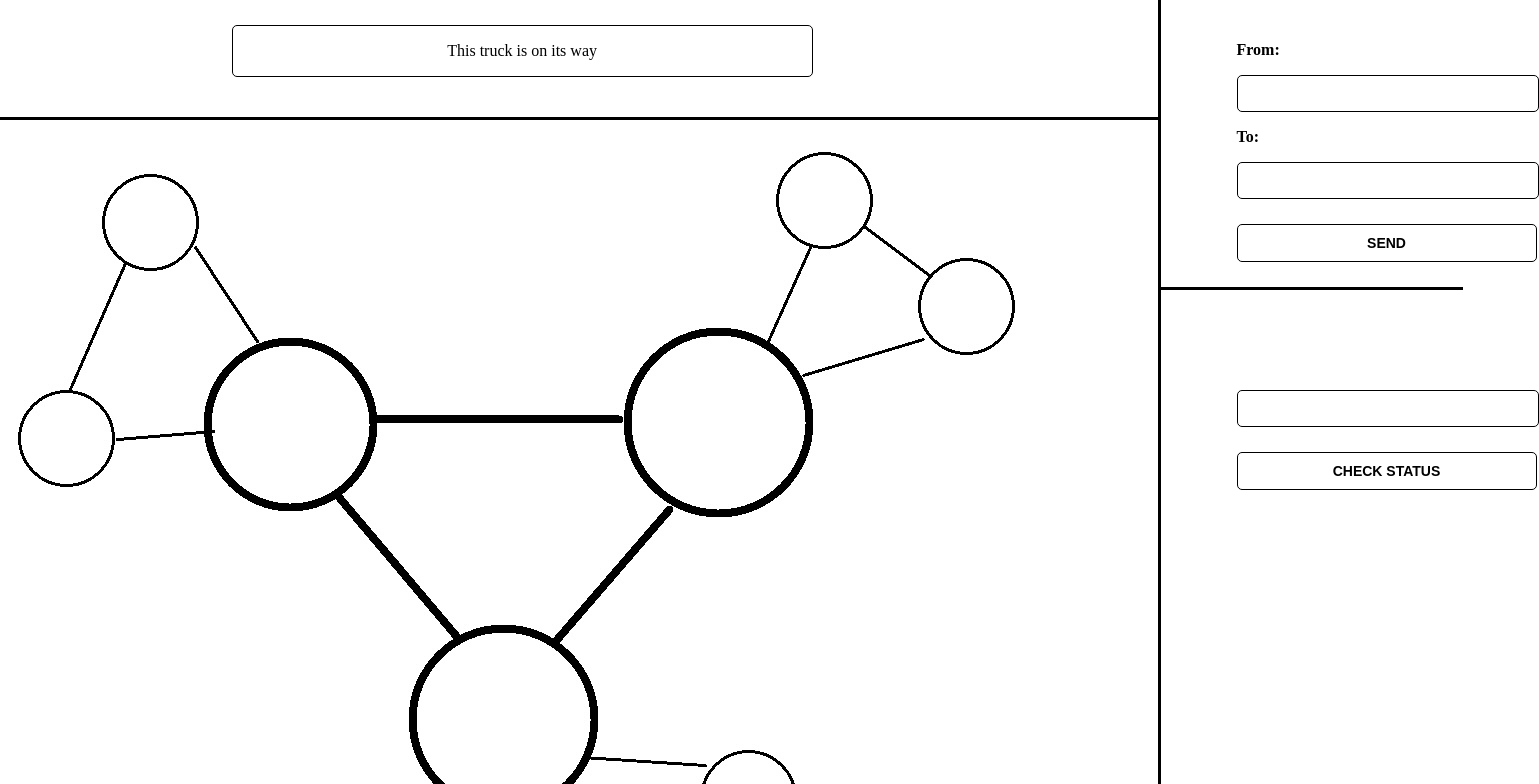
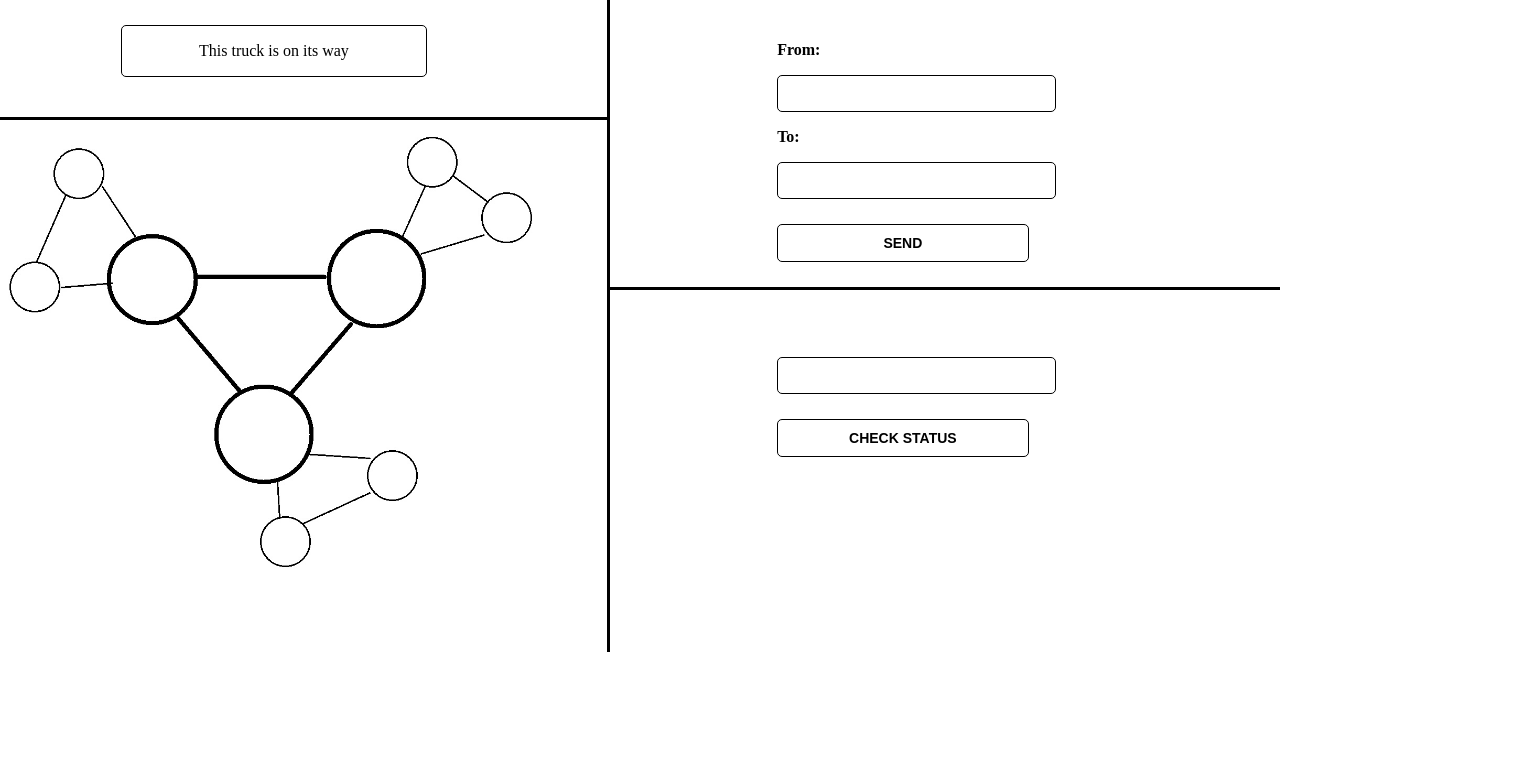
Before and after one commit to gonnagetbetter/deliveryCrab, a website: page front/index.html in a window 1280 px wide. Shown: the top 784 px of the page, 1539 px wide, since content can reach past the window. Drawn offline with Linux system fonts and the light colour scheme.

Commit message:
Improved styling

```diff
--- a/front/style/style.css
+++ b/front/style/style.css
@@ -6,17 +6,20 @@ body {
 }
 .page {
   display: flex;
+  height: 100%;
 }
 .info-block {
   padding: 25px 0 50px 0;
+  height: 100%;
 }
 .separator {
-  width: auto;
+  width: 100%;
   background-color: black;
   height: 3px;
   margin-top: 40px;
 }
 .info-form {
+  text-align: center;
   border: 1px solid black;
   width: 50%;
   height: 50px;
@@ -31,12 +34,16 @@ body {
   transform: translate(-50%, -50%);
 }
 .map-img {
-  width: auto;
+  width: 100%;
+  height: 80%;
 }
 .forms {
   padding-top: 25px;
   border-left: 3px solid black;
   width: 100%;
+  display: flex;
+  flex-direction: column;
+
 }
 .upper-form {
   border-bottom: 3px solid black;
@@ -45,20 +52,21 @@ body {
 }
 .bottom-form {
   margin-left: 25%;
-  margin-top: 100px;
+  margin-top: 10%;
+  height: 100%;
 }
 .input {
   border: 1px solid black;
   border-radius: 5px;
-  padding: 10px 0 10px 0;
-  width: 300px;
+  padding: 10px 0 10px 25px;
+  width: 50%;
 }
 p {
   font-weight: bold;
 }
 .btn {
   padding: 10px 0 10px 0;
-  width: 300px;
+  width: 50%;
   border: 1px solid black;
   border-radius: 5px;
   background: none;
```
